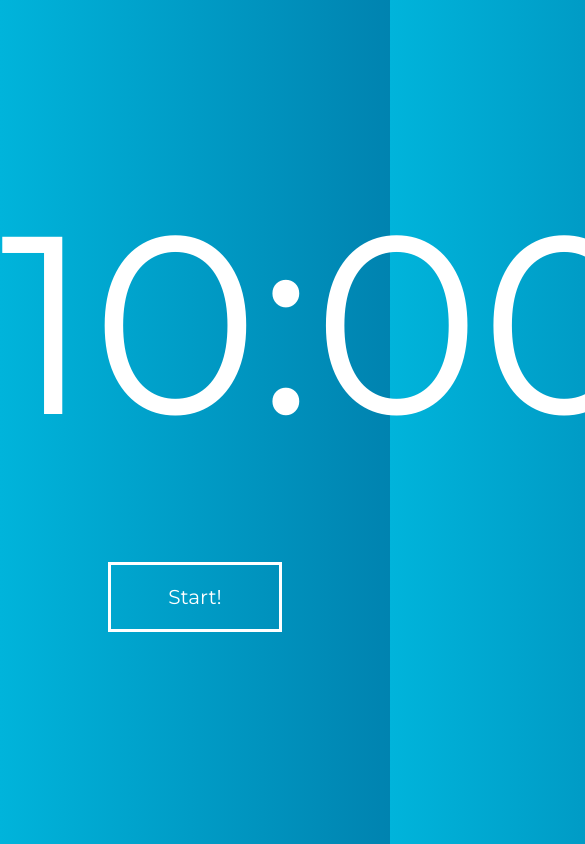
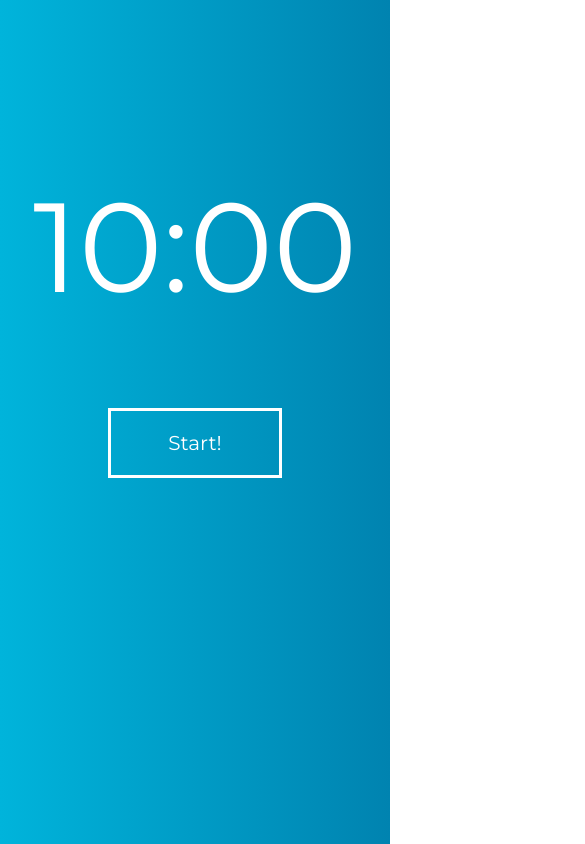
Before and after one commit to Vansh983/Timer, a plain HTML site: page index.html in a window 390 px wide. Shown: the top 844 px of the page, 585 px wide, since content can reach past the window. Drawn offline with Linux system fonts and the light colour scheme.

Commit message:
response fix

```diff
--- a/style.css
+++ b/style.css
@@ -31,3 +31,8 @@ body{
   color: #0083B0;
   background: #fff;
 }
+@media screen and (max-width: 700px){
+  .timer-display{
+    font-size: 15vh;
+  }
+}
```
